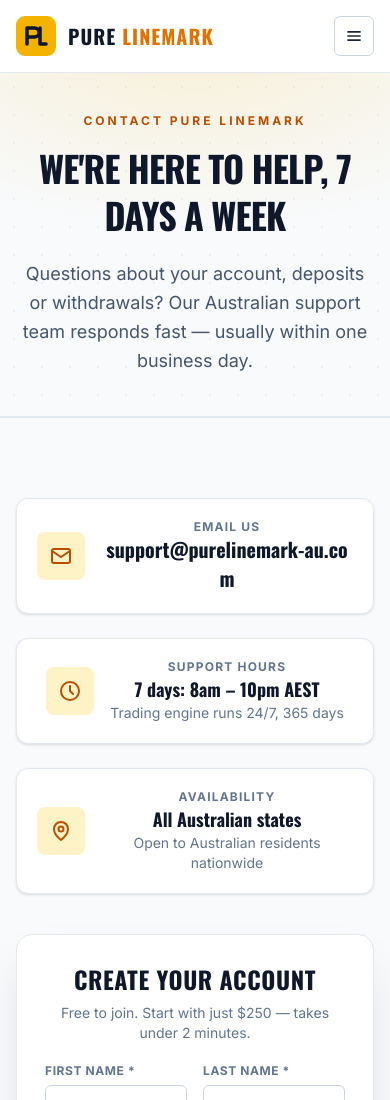
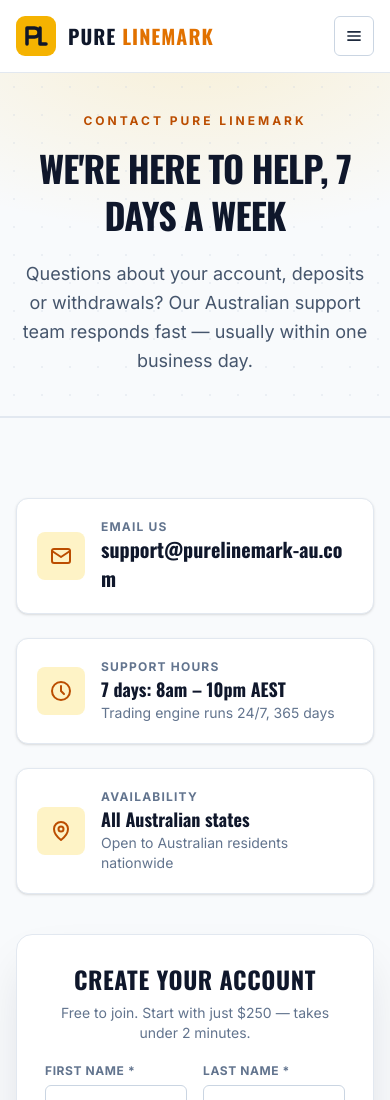
Before and after one commit to taybadeveloper/Pure-Linemark, a Next.js app: page /contact in a window 390 px wide. Shown: the top 1100 px of the page. Built offline with nearby package versions, Linux system fonts and the light colour scheme.

Commit message:
Auto-commit: site updates (2026-09-30 13:26)
Co-Authored-By: Claude Code <noreply@anthropic.com>

```diff
--- a/app/contact/page.tsx
+++ b/app/contact/page.tsx
@@ -26,7 +26,7 @@ export default function ContactPage() {
           <div className="space-y-6 lg:col-span-2">
           <a
             href={`mailto:${EMAIL}`}
-            className="flex items-center justify-center gap-4 rounded-xl border border-slate-200 bg-white p-5 text-center shadow-sm transition-colors hover:border-amber-300 sm:justify-start sm:text-left"
+            className="flex items-center justify-start gap-4 rounded-xl border border-slate-200 bg-white p-5 text-left shadow-sm transition-colors hover:border-amber-300"
           >
             <span className="flex h-12 w-12 shrink-0 items-center justify-center rounded-lg bg-amber-100">
               <MailIcon className="h-6 w-6 text-amber-700" />
@@ -39,8 +39,8 @@ export default function ContactPage() {
             </span>
           </a>
 
-          <div className="rounded-xl border border-slate-200 bg-white p-5 text-center shadow-sm sm:text-left">
-            <div className="flex items-center justify-center gap-4 sm:justify-start">
+          <div className="rounded-xl border border-slate-200 bg-white p-5 text-left shadow-sm">
+            <div className="flex items-center justify-start gap-4">
               <span className="flex h-12 w-12 shrink-0 items-center justify-center rounded-lg bg-amber-100">
                 <ClockIcon className="h-6 w-6 text-amber-700" />
               </span>
@@ -54,8 +54,8 @@ export default function ContactPage() {
             </div>
           </div>
 
-          <div className="rounded-xl border border-slate-200 bg-white p-5 text-center shadow-sm sm:text-left">
-            <div className="flex items-center justify-center gap-4 sm:justify-start">
+          <div className="rounded-xl border border-slate-200 bg-white p-5 text-left shadow-sm">
+            <div className="flex items-center justify-start gap-4">
               <span className="flex h-12 w-12 shrink-0 items-center justify-center rounded-lg bg-amber-100">
                 <MapPinIcon className="h-6 w-6 text-amber-700" />
               </span>
```
